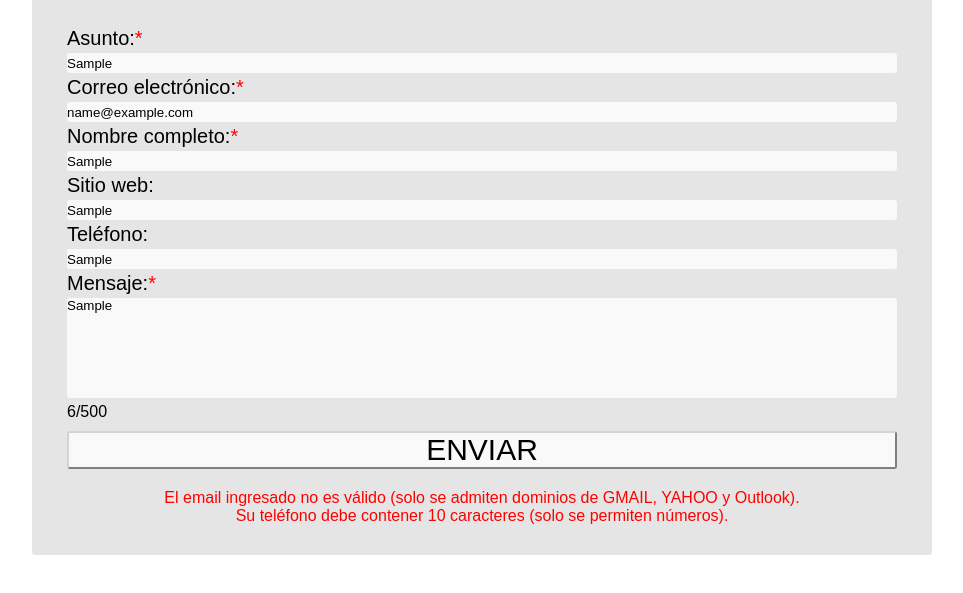
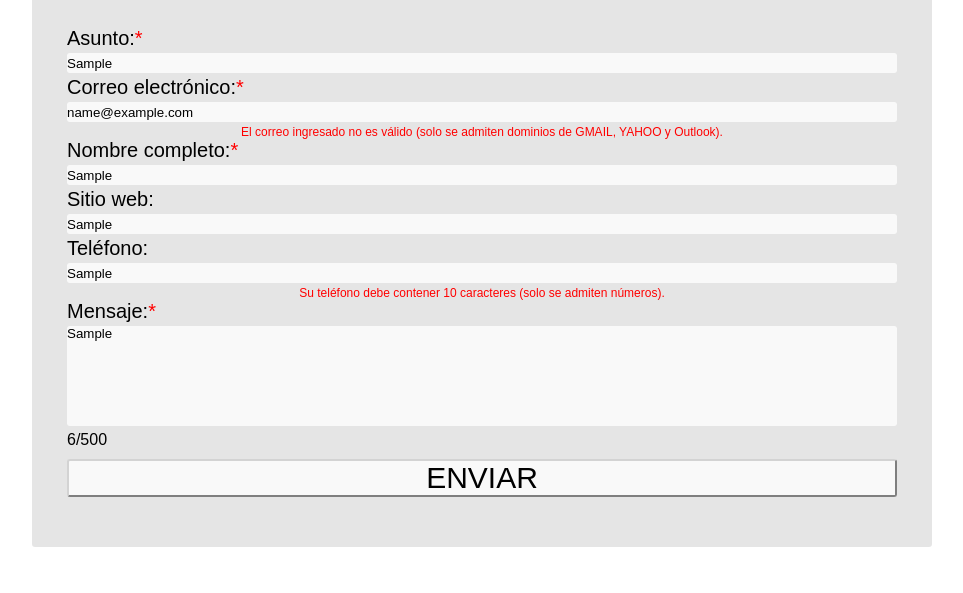
Before and after one commit to damireyes23/Proyecto_prueba, a plain HTML site: page index.html in a window 1280 px wide. Both pictures are taken after typing "Sample", "name@example.com", "Sample", "Sample", "Sample", "Sample" into the empty fields and a click on the input "ENVIAR". Shown: the part 95-688 px from the top of the page, without its empty margins (158-1121 px from the left). Drawn offline with Linux system fonts and the light colour scheme.

Commit message:
Cambios en validaciones JS y comentarios

```diff
--- a/index.html
+++ b/index.html
@@ -24,10 +24,12 @@
             <!-- Crear Espacio para colocar CORREO-->
             <label class="form-label" for="correo">Correo electrónico:<span class="span">*</span></label> <br>
             <input type="email" required name="correo" id="correo" class="form-imput" placeholder="Ingrese su correo"><br>
+            <P class="warning" id="warningmail"></P>
 
             <!-- Crear Espacio para colocar NOMBRE-->
             <label class="form-label" for="nombre">Nombre completo:<span class="span">*</span></label> <br>
             <input type="text" required name="nombre" id="nombre" class="form-imput" placeholder="Ingrese su nombre"><br>
+            <P class="warning" id="warningname"></P>
 
             <!-- Crear Espacio para colocar SITIO WEB-->
             <label class="form-label" for="web">Sitio web:</label> <br>
@@ -35,11 +37,12 @@
 
             <!-- Crear Espacio para colocar TELEFONO-->
             <label class="form-label" for="teléfono">Teléfono:</label> <br>
-            <input type="text" required name="teléfono" id="telefono" class="form-imput" placeholder="Ingrese su teléfono"><br>
+            <input type="text" name="teléfono" id="telefono" class="form-imput" placeholder="Ingrese su teléfono"><br>
+            <P class="warning" id="warningphone"></P>
 
             <!-- Crear Espacio para ESCRIBIR MENSAJE-->
             <label class="form-label" class="form-textarea" for="mensaje">Mensaje:<span class="span">*</span></label> <br>
-            <textarea maxlength="500" name="mensaje" id="mensaje" class="form-textarea" placeholder="Escriba aquí su mensaje..."></textarea> <br>
+            <textarea maxlength="500" required name="mensaje" id="mensaje" class="form-textarea" placeholder="Escriba aquí su mensaje..."></textarea> <br>
 
             <!-- Crear CONTADOR DE CARACTERES-->
             <div class="contador" id="contador">0/500</div>
--- a/script.js
+++ b/script.js
@@ -4,44 +4,64 @@ const correo = document.getElementById("correo")
 const telefono = document.getElementById("telefono")
 const form = document.getElementById("formjs")
 const parrafo = document.getElementById("warnings")
+const warningnombre = document.getElementById("warningname")
+const warningcorreo = document.getElementById("warningmail")
+const warningtelefono = document.getElementById("warningphone")
+
 
 //CANCELAR EVENTO POR DEFECTO
 form.addEventListener("submit", e=>{
     e.preventDefault()
+
     //REINICIAR AVISOS
     let warnings = ""
+    let warningname = ""
+    let warningmail = ""
+    let warningphone = ""
+
     //CREAR VARIABLE BOOLEANA
     let entrar = false
+
     //CREAR EXPRESIONES REGULARES
-    let regexEmail = /([a-zA-Z0-9]+)([.{1}])?([a-zA-Z0-9]+)@(yahoo|hotmail|outlook|gmail)([.])com/
-    let regexTelefono = /^\d{10,10}$/
+    let regexEmail = /([a-zA-Z0-9]+)([.{1}])?([a-zA-Z0-9]+)@(yahoo|hotmail|outlook|gmail|YAHOO|HOTMAIL|OUTLOOK|GMAIL)([.])com/
+    let regexTelefono = /$^|^\d{10,10}$/
     let regexNombre = /^[a-zA-ZÀ-ÿ\s]{1,40}$/
+
     //IMPRIMIR MENSAJE DE AVISO
     parrafo.innerHTML = ""
+    warningnombre.innerHTML = ""
+    warningcorreo.innerHTML = ""
+    warningtelefono.innerHTML = ""
+
 //CREAR CONDICIONES EN BASE A LAS EXPRESIONES REGULARES
+
     if(!regexNombre.test(nombre.value)){
-        warnings += `El nombre ingresado es incorrecto. Solo se admiten letras y espacios. <br>`
+        warningname += `El nombre ingresado es incorrecto (solo se admiten letras y espacios). <br>`
         entrar = "true"
     }
     if(!regexEmail.test(correo.value)){
-    warnings += `El email ingresado no es válido (solo se admiten dominios de GMAIL, YAHOO y Outlook). <br>`
+    warningmail += `El correo ingresado no es válido (solo se admiten dominios de GMAIL, YAHOO y Outlook). <br>`
     entrar = true
     }
-    if(!regexTelefono.test (telefono.value)){
-        warnings += `Su teléfono debe contener 10 caracteres (solo se permiten números). <br>`
+    if(!regexTelefono.test(telefono.value)){
+        warningphone += `Su teléfono debe contener 10 caracteres (solo se admiten números). <br>`
         entrar = true
     }
+
     //MOSTRAR AVISOS EN VARIABLE WARNINGS
     if(entrar){
-        parrafo.innerHTML = warnings}
+        parrafo.innerHTML = warnings
+        warningnombre.innerHTML = warningname
+        warningcorreo.innerHTML = warningmail
+        warningtelefono.innerHTML = warningphone
+    }
+
     //CREAR CONDICIONAL PARA MOSTRAR QUE LOS DATOS FUERON VALIDADOS CORRECTAMENTE
     else{
         parrafo.innerHTML = "Enviado! Nos comunicaremos con usted a la brevedad!"
+        document.getElementById("formjs").reset();
     }
 })
-
-
-
 
 
 //CONTAR CARACTERES DEL FORMULARIO DE MENSAJE
--- a/style.css
+++ b/style.css
@@ -93,6 +93,14 @@ body {
     width: 100%;
     text-align: center;
     margin: auto;
-    color: red;
+    color: rgb(43, 158, 20);
     padding-top: 20px;
 }
+
+.warning{
+    width: 100%;
+    font-size: 12px;
+    text-align: center;
+    margin: auto;
+    color: red;
+}
```
Lines whose indentation alone changed are shown as unchanged.
